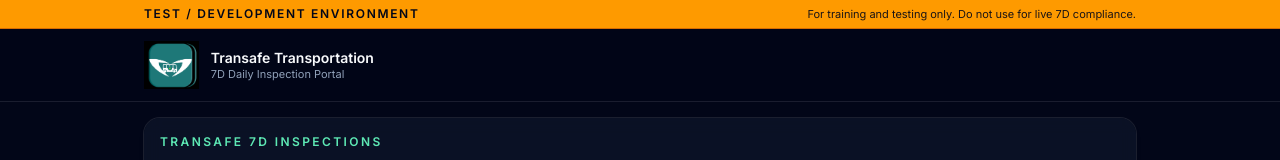
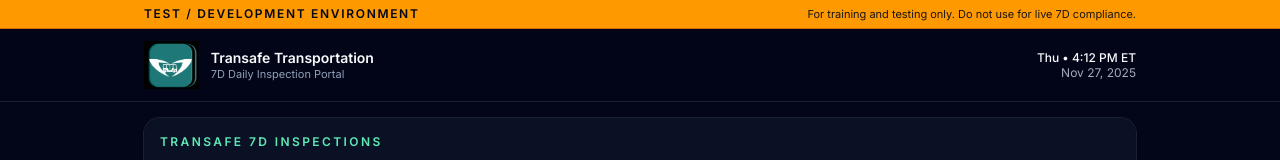
Before and after one commit to Mena-E/transafe-7d-inspections, a Next.js app: page / in a window 1280 px wide. Shown: the top 160 px of the page. Built offline with nearby package versions, Linux system fonts and the light colour scheme.

Commit message:
Added current date and time to app

```diff
--- a/src/app/layout.tsx
+++ b/src/app/layout.tsx
@@ -1,8 +1,9 @@
 import "./globals.css";
 import type { Metadata } from "next";
 import { Inter } from "next/font/google";
+import type { ReactNode } from "react";
+import HeaderDateTime from "@/components/HeaderDateTime"; // ✅ NEW
 import Image from "next/image";
-import type { ReactNode } from "react";
 
 const inter = Inter({ subsets: ["latin"] });
 
@@ -65,16 +66,17 @@
         <div className="min-h-screen">
           {/* App header with logo */}
           <header className="border-b border-white/10 bg-slate-950/80 backdrop-blur">
-            <div className="mx-auto flex max-w-5xl items-center gap-3 px-4 py-3">
+            <div className="mx-auto flex max-w-5xl items-center justify-between gap-3 px-4 py-3">
+              {/* LEFT: logo + company name */}
               <div className="flex items-center gap-3">
-                {/* LOGO: plain image, no extra container styling */}
-                <img
-                  src="/transafe-logo.png"
+                <Image
+                  src="/transafe-logo.png" // ✅ make sure public/transafe-logo.png exists
                   alt="Transafe logo"
+                  width={220}
+                  height={60}
                   className="h-10 w-auto sm:h-12"
+                  priority
                 />
-
-
                 <div className="leading-tight">
                   <p className="text-sm font-semibold text-slate-50">
                     Transafe Transportation
@@ -84,7 +86,9 @@
                   </p>
                 </div>
               </div>
-              {/* Navigation removed: driver/admin buttons are now only on home page */}
+
+              {/* RIGHT: current day / date / time */}
+              <HeaderDateTime timezoneLabel="ET" />
             </div>
           </header>
 
--- /dev/null
+++ b/src/components/HeaderDateTime.tsx
@@ -0,0 +1,48 @@
+"use client";
+
+import { useEffect, useState } from "react";
+
+type HeaderDateTimeProps = {
+  timezoneLabel?: string; // e.g. "ET" (optional)
+};
+
+function getParts(d: Date) {
+  const weekday = d.toLocaleDateString(undefined, { weekday: "short" }); // Fri
+  const date = d.toLocaleDateString(undefined, {
+    month: "short",
+    day: "numeric",
+    year: "numeric",
+  }); // Nov 28, 2025
+  const time = d.toLocaleTimeString(undefined, {
+    hour: "numeric",
+    minute: "2-digit",
+  }); // 3:42 PM
+  return { weekday, date, time };
+}
+
+export default function HeaderDateTime({
+  timezoneLabel,
+}: HeaderDateTimeProps) {
+  const [now, setNow] = useState<Date | null>(null);
+
+  useEffect(() => {
+    const update = () => setNow(new Date());
+    update(); // set immediately
+    const id = setInterval(update, 30_000); // update every 30 seconds
+    return () => clearInterval(id);
+  }, []);
+
+  if (!now) return null; // avoid hydration mismatch
+
+  const { weekday, date, time } = getParts(now);
+
+  return (
+    <div className="text-right text-[11px] leading-tight text-slate-300 sm:text-xs">
+      <div className="font-medium text-slate-50">
+        {weekday} • {time}
+        {timezoneLabel ? ` ${timezoneLabel}` : ""}
+      </div>
+      <div className="opacity-80">{date}</div>
+    </div>
+  );
+}
```
